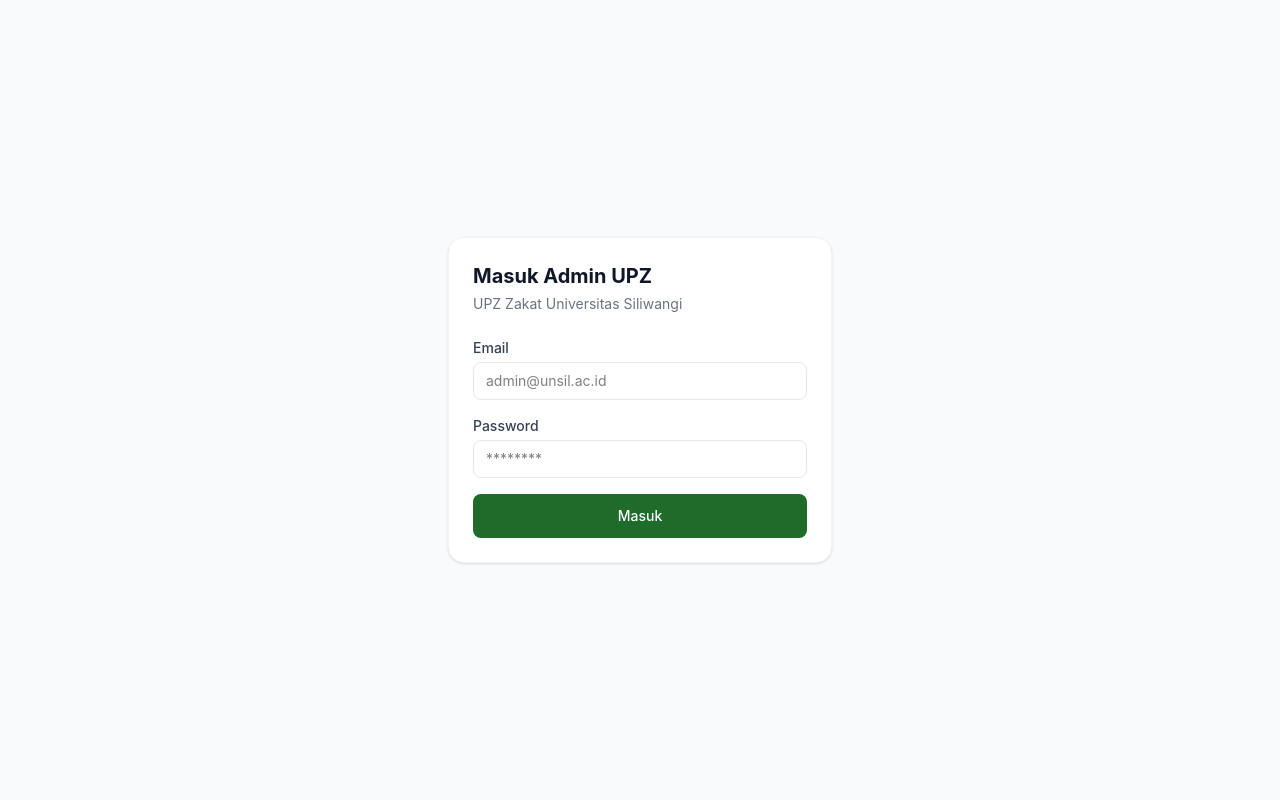
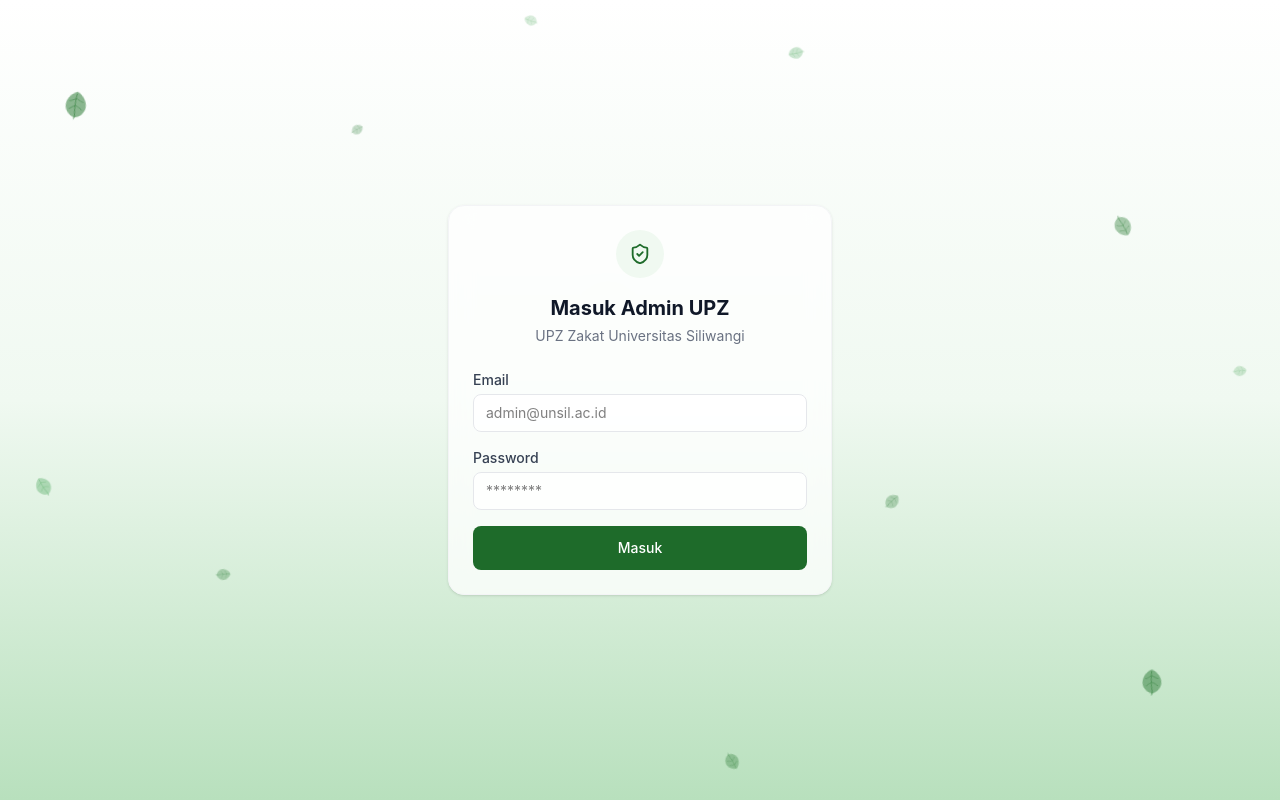
Before and after one commit to fadhilahendani21/upz-zakat-frontend, a React (Vite) app: page /masuk in a window 1280 px wide. Built offline with nearby package versions, Linux system fonts and the light colour scheme; no server answers.

Commit message:
add login page animations: gradient, floating leaves, centered layout

```diff
--- /dev/null
+++ b/src/components/common/FloatingLeaves.jsx
@@ -0,0 +1,73 @@
+const LEAVES = [
+  { top: "10%", left: "6%", size: 28, duration: "7.2s", delay: "0s", rotate: "20deg", opacity: 0.55, color: "text-brand-500" },
+  { top: "6%", left: "62%", size: 16, duration: "9.4s", delay: "1.1s", rotate: "-100deg", opacity: 0.3, color: "text-brand-400" },
+  { top: "28%", left: "88%", size: 22, duration: "8.1s", delay: "2.3s", rotate: "160deg", opacity: 0.4, color: "text-brand-500" },
+  { top: "18%", left: "26%", size: 13, duration: "10.2s", delay: "3.4s", rotate: "45deg", opacity: 0.25, color: "text-brand-500" },
+  { top: "58%", left: "3%", size: 20, duration: "6.8s", delay: "0.6s", rotate: "-30deg", opacity: 0.4, color: "text-brand-400" },
+  { top: "72%", left: "18%", size: 15, duration: "8.9s", delay: "2s", rotate: "95deg", opacity: 0.3, color: "text-brand-500" },
+  { top: "82%", left: "88%", size: 26, duration: "7.6s", delay: "1.4s", rotate: "-15deg", opacity: 0.5, color: "text-brand-500" },
+  { top: "48%", left: "95%", size: 14, duration: "9.9s", delay: "3.8s", rotate: "70deg", opacity: 0.25, color: "text-brand-400" },
+  { top: "38%", left: "48%", size: 12, duration: "8.4s", delay: "1.8s", rotate: "-60deg", opacity: 0.18, color: "text-brand-400" },
+  { top: "92%", left: "55%", size: 18, duration: "7.9s", delay: "0.9s", rotate: "130deg", opacity: 0.35, color: "text-brand-500" },
+  { top: "4%", left: "40%", size: 14, duration: "10.6s", delay: "2.7s", rotate: "-80deg", opacity: 0.22, color: "text-brand-400" },
+  { top: "64%", left: "68%", size: 17, duration: "9.1s", delay: "3.2s", rotate: "35deg", opacity: 0.3, color: "text-brand-500" },
+];
+
+function LeafShape({ size, opacity }) {
+  return (
+    <svg viewBox="0 0 28 32" width={size} height={size * 1.14} fill="none">
+      <path
+        d="M14,3 C7,6 3,13 4,19 C5,24 9,28 14,29 C19,28 23,24 24,19 C25,13 21,6 14,3 Z"
+        fill="currentColor"
+        opacity={opacity}
+      />
+      <path
+        d="M14,5 C13,12 13,20 14,27"
+        stroke="currentColor"
+        strokeWidth="0.7"
+        opacity={opacity + 0.25}
+      />
+      <path
+        d="M14,10 C11,11 9,13 7,13 M14,10 C17,11 19,13 21,13"
+        stroke="currentColor"
+        strokeWidth="0.6"
+        opacity={opacity + 0.15}
+      />
+      <path
+        d="M14,17 C11,18 9,20 7.5,21 M14,17 C17,18 19,20 20.5,21"
+        stroke="currentColor"
+        strokeWidth="0.6"
+        opacity={opacity + 0.15}
+      />
+      <path
+        d="M14,27 C14,29 13.5,30 13,31"
+        stroke="currentColor"
+        strokeWidth="0.9"
+        opacity={opacity + 0.25}
+      />
+    </svg>
+  );
+}
+
+export default function FloatingLeaves() {
+  return (
+    <div className="pointer-events-none absolute inset-0 overflow-hidden">
+      {LEAVES.map((leaf, i) => (
+        <div
+          key={i}
+          className={`absolute ${leaf.color}`}
+          style={{
+            top: leaf.top,
+            left: leaf.left,
+            animation: `leafFloat ${leaf.duration} ease-in-out infinite`,
+            animationDelay: leaf.delay,
+          }}
+        >
+          <div style={{ transform: `rotate(${leaf.rotate})` }}>
+            <LeafShape size={leaf.size} opacity={leaf.opacity} />
+          </div>
+        </div>
+      ))}
+    </div>
+  );
+}
--- a/src/components/dashboard/Topbar.jsx
+++ b/src/components/dashboard/Topbar.jsx
@@ -47,7 +47,7 @@
             {title || (
               <>
                 Assalamu&apos;alaikum,{" "}
-                <span className="text-brand-600">Admin UPZ</span> 👋
+                <span className="text-brand-600">Admin UPZ</span>
               </>
             )}
           </h1>
--- a/src/components/landing/Hero.jsx
+++ b/src/components/landing/Hero.jsx
@@ -5,8 +5,8 @@
 export default function Hero() {
   return (
     <section className="relative overflow-hidden">
-      <div className="relative max-w-7xl w-full mx-auto px-6 py-16 sm:py-24">
-        <div className="absolute inset-y-0 right-6 w-full sm:w-[65%]">
+      <div className="relative max-w-7xl w-full mx-auto px-6 py-10 sm:py-16 lg:py-24">
+        <div className="hidden sm:block absolute inset-y-0 right-6 w-[65%]">
           <img
             src={gedungUnsil}
             alt="Gedung Universitas Siliwangi"
@@ -19,12 +19,13 @@
             }}
           />
         </div>
+
         <div className="relative max-w-xl">
           <span className="inline-flex items-center gap-2 text-xs font-medium text-brand-700 bg-brand-50 px-3 py-1.5 rounded-full">
             <ShieldCheck size={14} /> Transparan • Amanah • Profesional
           </span>
 
-          <h1 className="mt-5 text-4xl lg:text-5xl font-extrabold text-gray-900 leading-tight">
+          <h1 className="mt-5 text-3xl sm:text-4xl lg:text-5xl font-extrabold text-gray-900 leading-tight">
             Menunaikan Zakat,{" "}
             <span className="text-brand-600">Membersamai Umat</span>
           </h1>
@@ -47,6 +48,24 @@
           </p>
         </div>
 
+        <div className="sm:hidden relative mt-8 rounded-2xl overflow-hidden shadow-md">
+          <img
+            src={gedungUnsil}
+            alt="Gedung Universitas Siliwangi"
+            className="w-full h-56 object-cover object-bottom"
+          />
+        </div>
+
+        <div className="sm:hidden mt-4 bg-white rounded-2xl p-4 border border-gray-100 shadow-sm">
+          <p className="text-xs text-gray-700 leading-relaxed">
+            &ldquo;Ambillah zakat dari sebagian harta mereka, dengan zakat itu
+            kamu membersihkan dan mensucikan mereka.&rdquo;
+          </p>
+          <p className="mt-1 text-[11px] text-gray-500 font-medium">
+            – QS. At-Taubah: 103
+          </p>
+        </div>
+
         <div className="hidden md:block absolute bottom-6 right-10 w-72 sm:w-80 z-10">
           <div className="relative bg-white/70 backdrop-blur-sm rounded-2xl p-5 pt-6 shadow-lg">
             <div className="absolute -top-4 left-5 w-9 h-9 rounded-full bg-brand-700 text-white flex items-center justify-center text-lg font-serif shadow-md">
--- a/src/index.css
+++ b/src/index.css
@@ -16,3 +16,75 @@
 body {
   font-family: "Inter", system-ui, -apple-system, sans-serif;
 }
+
+@keyframes fadeInUp {
+  from {
+    opacity: 0;
+    transform: translateY(16px);
+  }
+  to {
+    opacity: 1;
+    transform: translateY(0);
+  }
+}
+
+@keyframes blobMove {
+  0%,
+  100% {
+    transform: translate(0, 0) scale(1);
+  }
+  33% {
+    transform: translate(20px, -30px) scale(1.08);
+  }
+  66% {
+    transform: translate(-15px, 20px) scale(0.95);
+  }
+}
+
+@keyframes iconPulse {
+  0%,
+  100% {
+    transform: scale(1);
+  }
+  50% {
+    transform: scale(1.08);
+  }
+}
+
+@keyframes leafFall {
+  0% {
+    transform: translate(0, -10vh) rotate(0deg);
+    opacity: 0;
+  }
+  10% {
+    opacity: 1;
+  }
+  90% {
+    opacity: 0.8;
+  }
+  100% {
+    transform: translate(var(--leaf-drift, 40px), 110vh) rotate(360deg);
+    opacity: 0;
+  }
+}
+
+@keyframes leafFloat {
+  0% {
+    transform: translate(0, 0) rotate(0deg);
+  }
+  20% {
+    transform: translate(18px, -22px) rotate(15deg);
+  }
+  40% {
+    transform: translate(-14px, -10px) rotate(-10deg);
+  }
+  60% {
+    transform: translate(20px, 16px) rotate(20deg);
+  }
+  80% {
+    transform: translate(-18px, 8px) rotate(-15deg);
+  }
+  100% {
+    transform: translate(0, 0) rotate(0deg);
+  }
+}
--- a/src/pages/LoginPage.jsx
+++ b/src/pages/LoginPage.jsx
@@ -1,7 +1,9 @@
 import { useState } from "react";
 import { useNavigate } from "react-router-dom";
+import { ShieldCheck, Loader2 } from "lucide-react";
 import Button from "../components/common/Button";
 import Card from "../components/common/Card";
+import FloatingLeaves from "../components/common/FloatingLeaves";
 import { login } from "../services/authService";
 
 export default function LoginPage() {
@@ -9,30 +11,32 @@
   const [email, setEmail] = useState("");
   const [password, setPassword] = useState("");
   const [loading, setLoading] = useState(false);
-  const [error, setError] = useState(null);
 
   async function handleSubmit(e) {
     e.preventDefault();
     setLoading(true);
-    setError(null);
-    try {
-      const res = await login(email, password);
-      localStorage.setItem("token", res.token);
-      navigate("/dashboard");
-    } catch (err) {
-      setError(err.message ?? "Login gagal. Periksa email dan password Anda.");
-    } finally {
-      setLoading(false);
-    }
+    const res = await login(email, password);
+    localStorage.setItem("token", res.token);
+    setLoading(false);
+    navigate("/dashboard");
   }
 
   return (
-    <div className="min-h-screen bg-gray-50 flex items-center justify-center px-6">
-      <Card className="w-full max-w-sm">
-        <h1 className="text-xl font-bold text-gray-900 mb-1">
+    <div className="min-h-screen bg-linear-to-b from-white via-brand-50 to-brand-200 flex items-center justify-center px-6 relative overflow-hidden">
+      <FloatingLeaves />
+
+      <Card
+        className="w-full max-w-sm relative z-10 bg-white/75 backdrop-blur-md"
+        style={{ animation: "fadeInUp 0.6s ease-out" }}
+      >
+        <div className="w-12 h-12 mx-auto rounded-full bg-brand-50 text-brand-600 flex items-center justify-center mb-4">
+          <ShieldCheck size={22} />
+        </div>
+
+        <h1 className="text-xl font-bold text-gray-900 mb-1 text-center">
           Masuk Admin UPZ
         </h1>
-        <p className="text-sm text-gray-500 mb-6">
+        <p className="text-sm text-gray-500 mb-6 text-center">
           UPZ Zakat Universitas Siliwangi
         </p>
 
@@ -46,7 +50,7 @@
               required
               value={email}
               onChange={(e) => setEmail(e.target.value)}
-              className="w-full border border-gray-200 rounded-lg px-3 py-2 text-sm focus:outline-none focus:ring-2 focus:ring-brand-500"
+              className="w-full border border-gray-200 rounded-lg px-3 py-2 text-sm bg-white/80 transition-all duration-200 focus:outline-none focus:ring-2 focus:ring-brand-500 focus:scale-[1.02] focus:border-brand-400"
               placeholder="admin@unsil.ac.id"
             />
           </div>
@@ -59,16 +63,16 @@
               required
               value={password}
               onChange={(e) => setPassword(e.target.value)}
-              className="w-full border border-gray-200 rounded-lg px-3 py-2 text-sm focus:outline-none focus:ring-2 focus:ring-brand-500"
+              className="w-full border border-gray-200 rounded-lg px-3 py-2 text-sm bg-white/80 transition-all duration-200 focus:outline-none focus:ring-2 focus:ring-brand-500 focus:scale-[1.02] focus:border-brand-400"
               placeholder="********"
             />
           </div>
-          {error && (
-            <p className="text-sm text-red-600 bg-red-50 border border-red-200 rounded-lg px-3 py-2">
-              {error}
-            </p>
-          )}
-          <Button type="submit" className="w-full" disabled={loading}>
+          <Button
+            type="submit"
+            className="w-full transition-transform duration-200 hover:scale-[1.02] active:scale-[0.98] flex items-center justify-center gap-2"
+            disabled={loading}
+          >
+            {loading && <Loader2 size={16} className="animate-spin" />}
             {loading ? "Memproses..." : "Masuk"}
           </Button>
         </form>
```
Also changed, not shown: src/assets/images/logo-unsil.jpeg.
